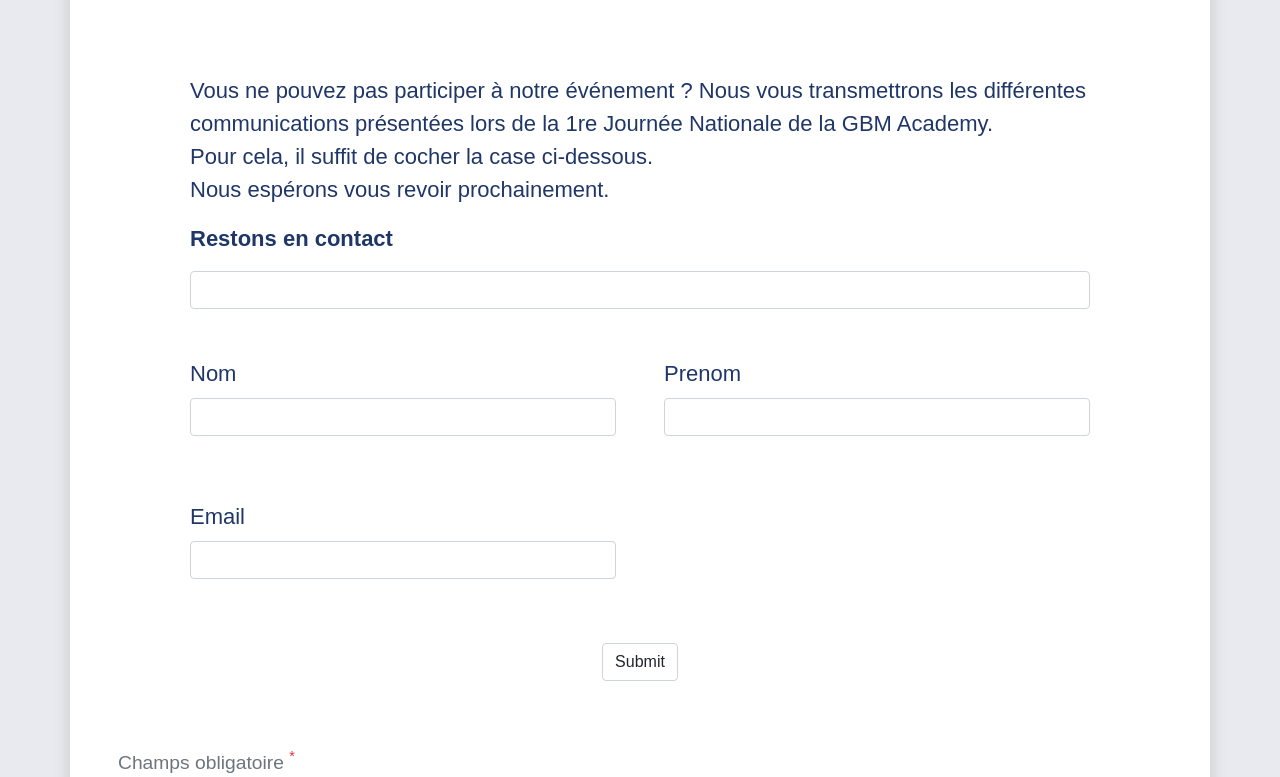
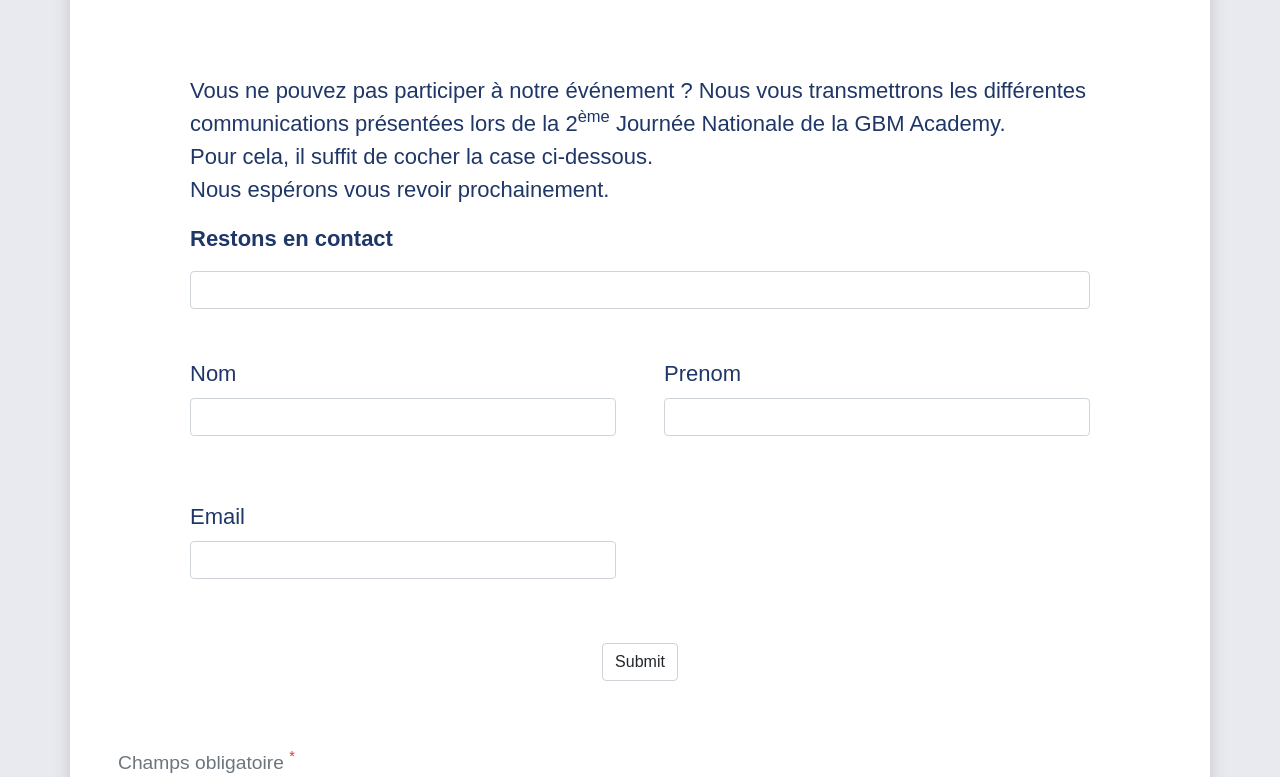
Before and after one commit to Quentin-Jeannet/gbmacademy, a Symfony app: template templates/participant/pas-disponible.html.twig in a window 1280 px wide. Shown: the part 438-1215 px from the top of the page. Run offline with Twig, Linux system fonts and the light colour scheme; the template is opened without the code that fills it, so the values that code supplies are empty; form fields are guessed from the names that the template uses; some libraries are stand-ins or nearby versions.

Commit message:
correction agnes

```diff
--- a/templates/participant/pas-disponible.html.twig
+++ b/templates/participant/pas-disponible.html.twig
@@ -6,7 +6,7 @@
         <div class="px-4">
             <p>Vous ne pouvez pas participer à notre événement ?
             Nous vous transmettrons les différentes
-            communications présentées lors de la 1re Journée
+            communications présentées lors de la 2<sup>ème</sup> Journée
             Nationale de la GBM Academy.<br>
             Pour cela, il suffit de cocher la case ci-dessous.<br>
             Nous espérons vous revoir prochainement.</p>
```
